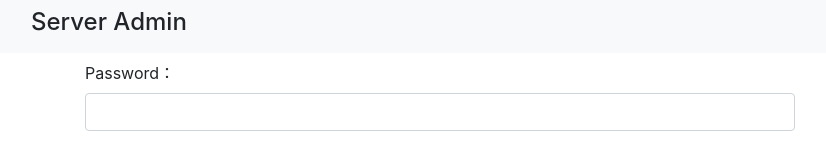
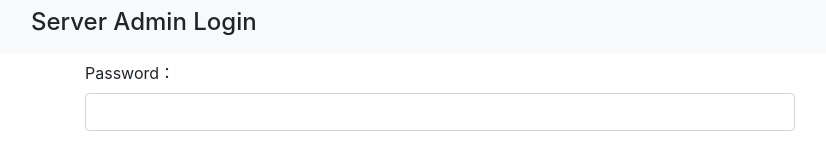
Before and after one commit to b2blosangeles/shusiou_simple, a plain HTML site: page admin/tpl/signin.html in a window 1280 px wide. Shown: the top 145 px of the page, without its empty margins (15-841 px from the left). Drawn offline with Linux system fonts and the light colour scheme.

Commit message:
Update signin.html

```diff
--- a/admin/tpl/signin.html
+++ b/admin/tpl/signin.html
@@ -11,7 +11,7 @@
     <div class="container-fluid bg-light">
         <div class="col-md-6">
           <nav class="navbar navbar-default navbar-expand-lg navbar-light bg-light">
-               <h4>Server Admin</h4>
+               <h4>Server Admin Login</h4>
           </nav>
         </div>
     </div>
```
